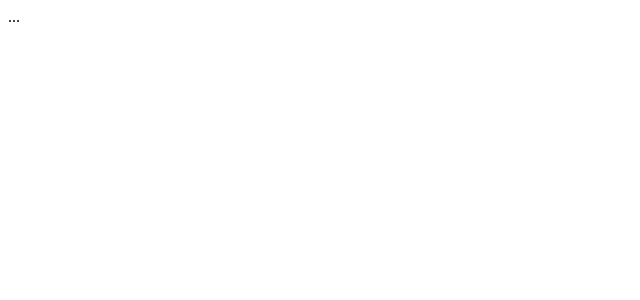
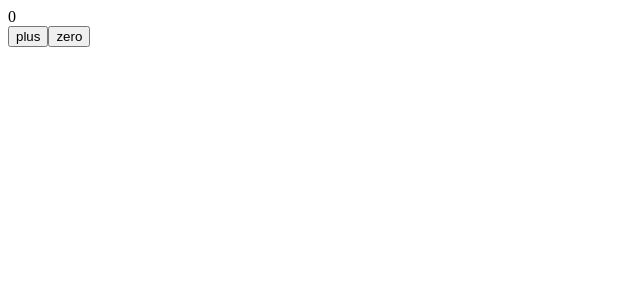
Before and after one commit to Misukist/React-exercise, a React (Vite) app: page / in a window 1280 px wide. Shown: the top 300 px of the page, without its empty margins (0-640 px from the left). Built offline with nearby package versions, Linux system fonts and the light colour scheme.

Commit message:
muuntaminen counteriksi

```diff
--- a/src/App.jsx
+++ b/src/App.jsx
@@ -1,27 +1,24 @@
+import {useState} from 'react'
+
 const App = () => {
-  const course = {
-    name: 'Half Stack application development',
-    parts: [
-      {
-        name: 'Fundamentals of React',
-        exercises: 10
-      },
-      {
-        name: 'Using props to pass data',
-        exercises: 7
-      },
-      {
-        name: 'State of a component',
-        exercises: 14
-      }
-    ]
-  }
+  const [counter, setCounter] = useState(0)
+
+  const increaseByOne = () => setCounter(counter + 1)
+
+  const setToZero = () => setCounter(0)
 
   return (
     <div>
-      ...
+      <div>{counter}</div>
+      <button onClick={increaseByOne}>
+        plus
+      </button>
+      <button onClick={setToZero}>
+        zero
+      </button>
     </div>
   )
+
 }
 
 export default App
```
